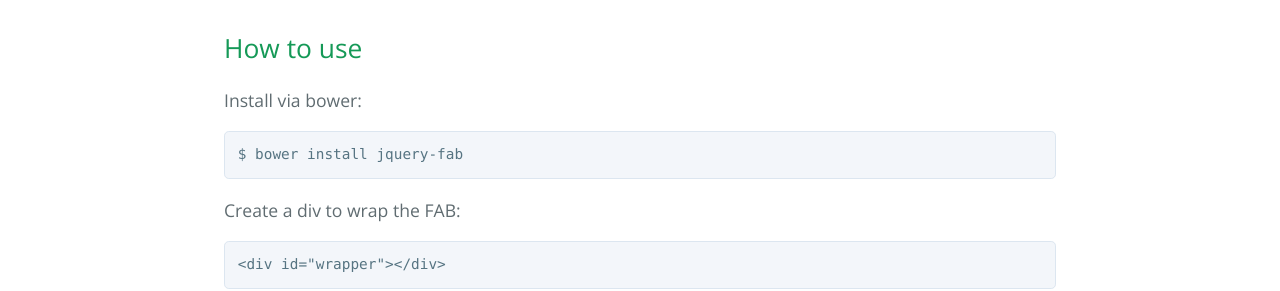
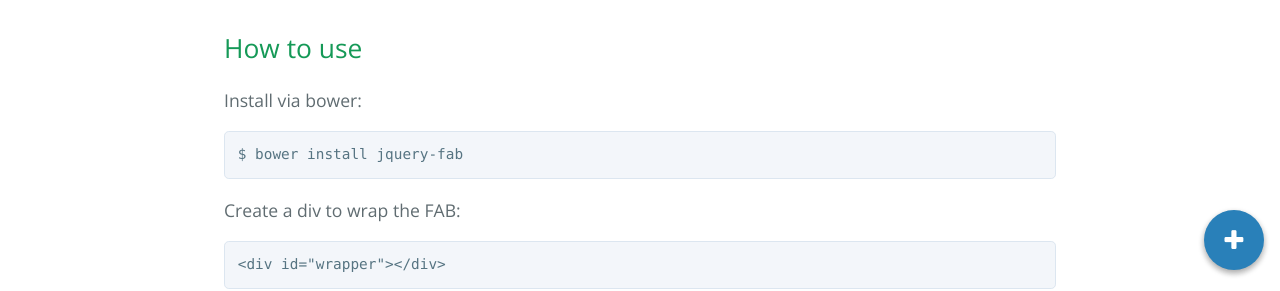
Before and after one commit to jeffersonrpn/jquery-fab, a plain HTML site: page index.html in a window 1280 px wide. Shown: the part 514-805 px from the top of the page. Drawn offline with nearby package versions, Linux system fonts and the light colour scheme.

Commit message:
Add jquery-fab btn

```diff
--- a/index.html
+++ b/index.html
@@ -8,6 +8,11 @@
     <link href='https://fonts.googleapis.com/css?family=Open+Sans:400,700' rel='stylesheet' type='text/css'>
     <link rel="stylesheet" type="text/css" href="stylesheets/stylesheet.css" media="screen">
     <link rel="stylesheet" type="text/css" href="stylesheets/github-light.css" media="screen">
+
+    <link rel="stylesheet" href="//maxcdn.bootstrapcdn.com/font-awesome/4.3.0/css/font-awesome.min.css">
+    <script src="https://ajax.googleapis.com/ajax/libs/jquery/2.1.3/jquery.min.js"></script>
+    <link rel="stylesheet" href="bower_components/jquery-fab/dist/css/jquery-fab.css">
+    <script src="bower_components/jquery-fab/dist/js/jquery-fab.min.js"></script>
   </head>
   <body>
     <section class="page-header">
@@ -42,7 +47,7 @@
 <pre><code>$('#wrapper').jqueryFab(links, options);
 </code></pre>
 
-<p>There's an example on the page <a href="https://github.com/jeffersonrpn/jquery-fab/blob/master/jquery-fab.html">jquery-fab.html</a>.</p>
+<p>There's an example on the page <a href="https://github.com/jeffersonrpn/jquery-fab/blob/master/jquery-fab.html">jquery-fab.html</a> or see the button right on this page.</p>
 
 <h2>
 <a id="copyright-and-license" class="anchor" href="#copyright-and-license" aria-hidden="true"><span class="octicon octicon-link"></span></a>Copyright and license</h2>
@@ -57,6 +62,41 @@
 
     </section>
 
+    <div id="wrapper"></div>
+    <script>
+        $(document).ready(function(){
+            var links = [
+                {
+                    "bgcolor":"#2980b9",
+                    "icon":"<i class='fa fa-plus'></i>"
+                },
+                {
+                    "url":"http://www.example.com",
+                    "bgcolor":"#f1c40f",
+                    "color":"fffff",
+                    "icon":"<i class='fa fa-pencil'></i>",
+                    "target":"_blank"
+                },
+                {
+                    "url":"http://www.example.com",
+                    "bgcolor":"#2ecc71",
+                    "color":"#fffff",
+                    "icon":"<i class='fa fa-comment'></i>"
+                },
+                {
+                    "url":"#anchor",
+                    "bgcolor":"#e74c3c",
+                    "color":"#fffff",
+                    "icon":"A"
+                }
+            ];
+            var options = {
+                rotate: true
+            };
+            $('#wrapper').jqueryFab(links, options);
+        })
+    </script>
+
             <script type="text/javascript">
             var gaJsHost = (("https:" == document.location.protocol) ? "https://ssl." : "http://www.");
             document.write(unescape("%3Cscript src='" + gaJsHost + "google-analytics.com/ga.js' type='text/javascript'%3E%3C/script%3E"));
```
Also changed, not shown: bower_components/jquery-fab/bower.json (added, +26 -0 lines), bower_components/jquery-fab/jquery-fab.html (added, +49 -0 lines), bower_components/jquery-fab/.bower.json (added), bower_components/jquery-fab/LICENSE.md (added), bower_components/jquery-fab/README.md (added), bower_components/jquery-fab/dist/css/jquery-fab.css (added), bower_components/jquery-fab/dist/js/jquery-fab.js (added), bower_components/jquery-fab/dist/js/jquery-fab.min.js (added).
